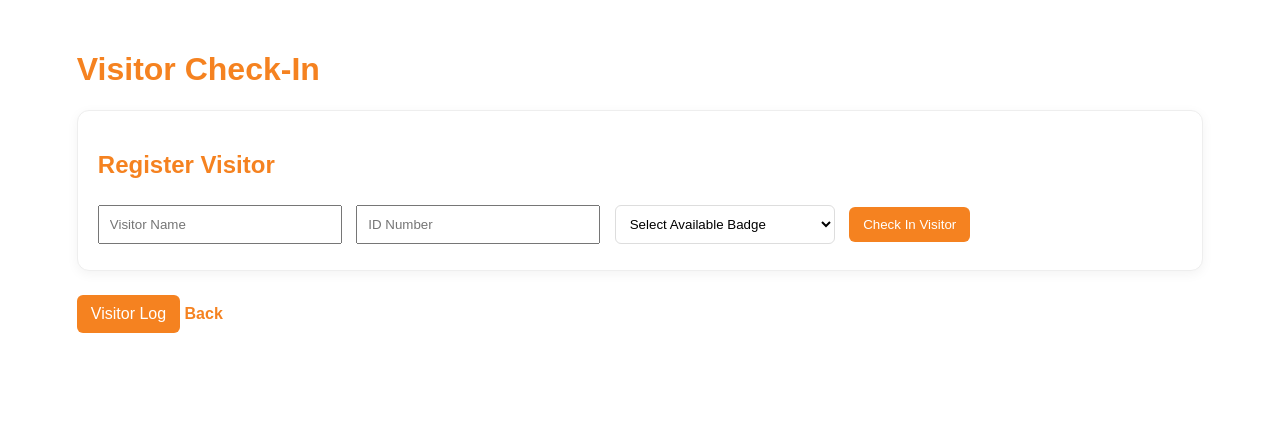
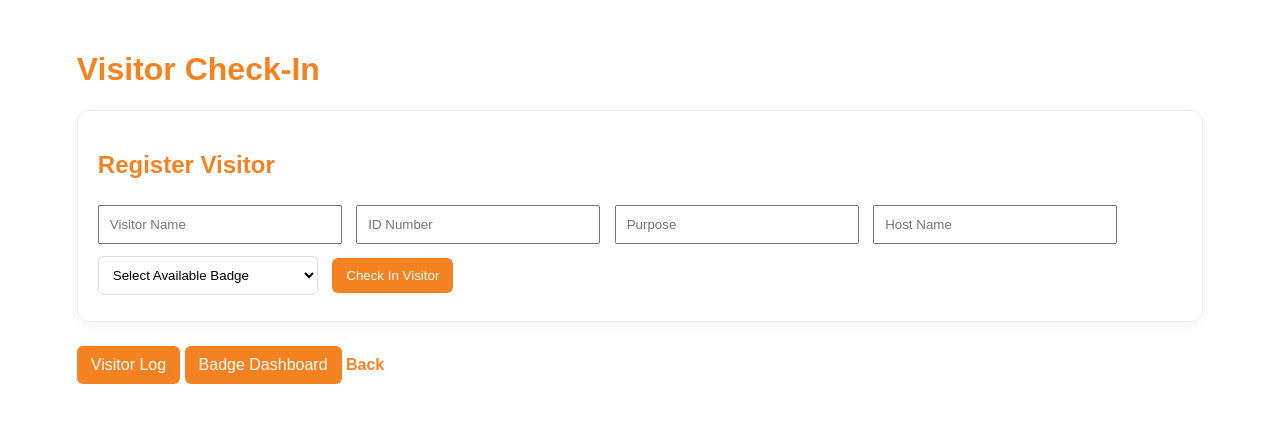
Before and after one commit to amberg710/visitor_delivery_demo-, a Flask app: template templates/checkin.html in a window 1280 px wide. Shown: the top 423 px of the page. Run offline with Flask 3, Linux system fonts and the light colour scheme; the template is opened without the code that fills it: most values are stand-ins (such as "Sample title", 1, 10 or a date in 2020); parts of the project's set-up code (start-up, migrations or seed data) failed here and were passed over.

Commit message:
Update checkin.html

```diff
--- a/templates/checkin.html
+++ b/templates/checkin.html
@@ -14,7 +14,9 @@
         {% if available_badges %}
         <form action="/log_visitor" method="POST" class="form-grid">
             <input name="name" placeholder="Visitor Name" required>
-            <input name="id_number" placeholder="ID Number" required>
+            <input name="id_number" placeholder="ID Number">
+            <input name="purpose" placeholder="Purpose" required>
+            <input name="host" placeholder="Host Name" required>
 
             <select name="badge_number" required>
                 <option value="">Select Available Badge</option>
@@ -31,6 +33,7 @@
     </div>
 
     <a class="button" href="/visitors">Visitor Log</a>
+    <a class="button" href="/badges">Badge Dashboard</a>
     <a class="back-link" href="/">Back</a>
 </div>
 </body>
```
